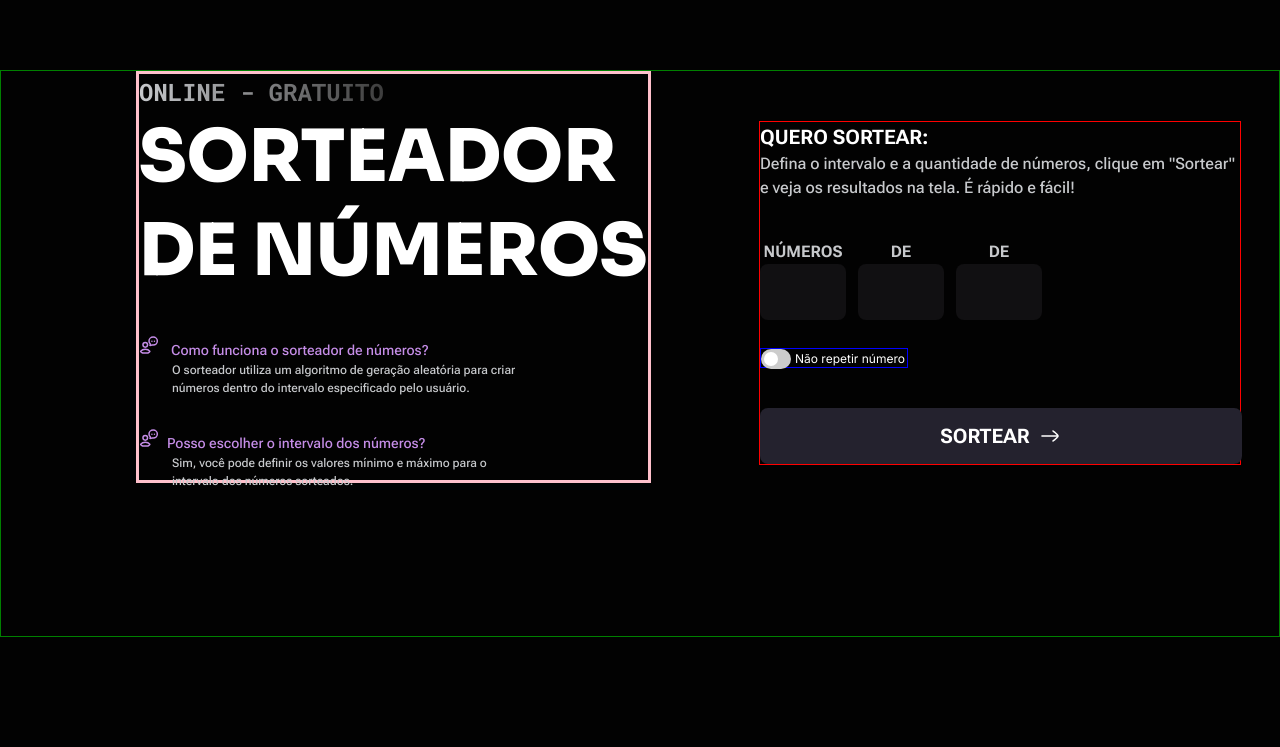
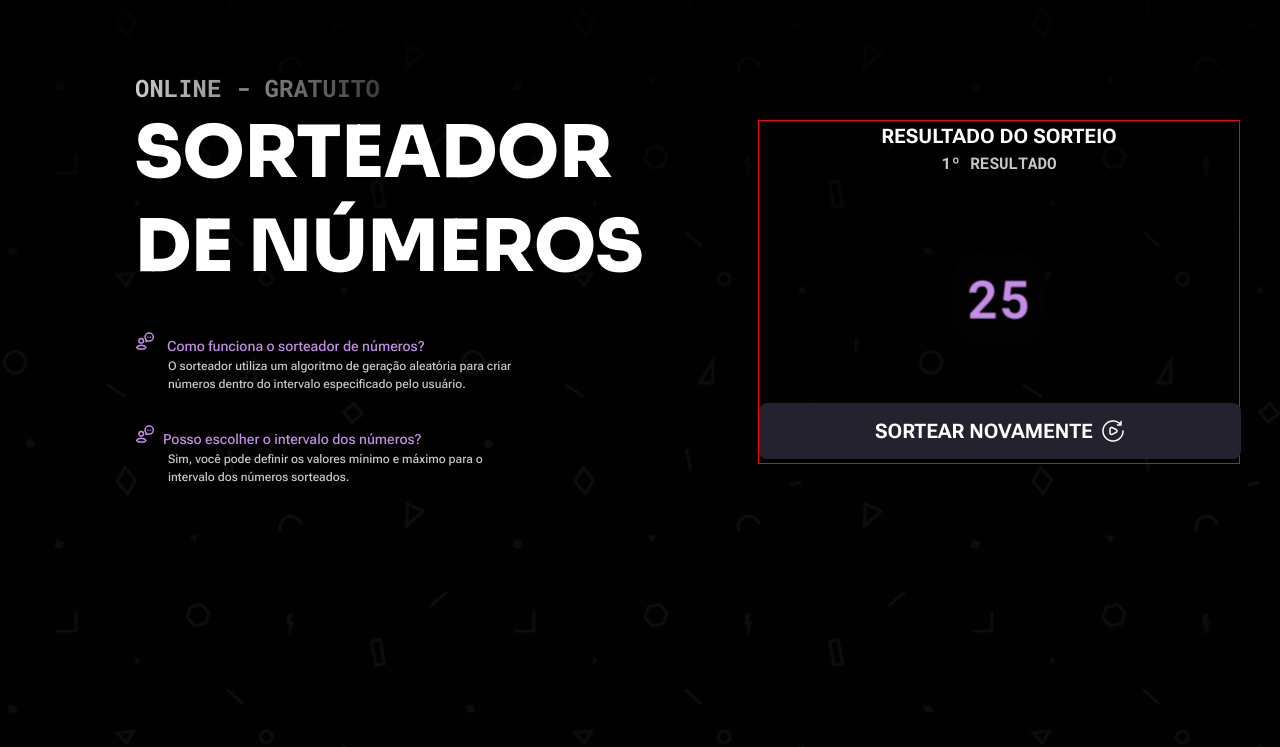
Before and after one commit to andreimpada/Sorteador, a plain HTML site: page index.html in a window 1280 px wide. Shown: the part 129-876 px from the top of the page. Before the commit the page ends 800 px from the top, so only its background shows below. Drawn offline with Linux system fonts and the light colour scheme.

Commit message:
animando o resultado

```diff
--- a/index.html
+++ b/index.html
@@ -35,11 +35,10 @@
         <img src="assets/icons/ppltlk.svg" alt="ppltlk"><span>Posso escolher o intervalo dos números?</span>
         <p>Sim, você pode definir os valores mínimo e máximo para o intervalo dos números sorteados.</p>
       </div>
-
     </div>
 
     <div class="contentright">
-      <div class="righthd">
+      <!-- <div class="righthd">
         <span>QUERO SORTEAR:</span>
         <p>Defina o intervalo e a quantidade de números, clique em "Sortear" e veja os resultados na tela. É rápido e
           fácil!</p>
@@ -64,9 +63,23 @@
         <input type="checkbox">
         <span class="slider"></span>
         <span class="txt">Não repetir número</span>
-      </label>
+      </label> -->
 
-      <button class="roll" id="roll">SORTEAR<img src="assets/icons/arrowright.png" alt=""></button>
+      <!-- <button class="roll" id="roll">SORTEAR<img src="assets/icons/arrowright.png" alt=""></button> -->
+
+
+      <!-- resultado -->
+      <div class="resulthd">
+        <h2>RESULTADO DO SORTEIO</h2>
+        <p>1º RESULTADO</p>
+      </div>
+
+      <ul>
+        <li><span>25</span></li>
+
+      </ul>
+
+      <button class="roll" id="reroll">SORTEAR NOVAMENTE<img src="assets/icons/buttonrepet.png" alt=""></button>
     </div>
   </main>
 
--- a/styles/global.css
+++ b/styles/global.css
@@ -4,28 +4,28 @@
   box-sizing: border-box;
 }
 
-:root{
-  --content-primary:#FFFFFF;
-  --content-secondary:#C7C9CC;
-  --content-tertiary:#D9D9D9;
-  --content-brand:#C58DE7;
-  --content-inverse:#030203;
+:root {
+  --content-primary: #FFFFFF;
+  --content-secondary: #C7C9CC;
+  --content-tertiary: #D9D9D9;
+  --content-brand: #C58DE7;
+  --content-inverse: #030203;
 
   --background-primary: #020202;
   --background-secondary: #111012;
   --background-tertiary: #24222E;
-  --background-brand:#C58DE7;
-  --background-gray:#3D3D3D;
+  --background-brand: #C58DE7;
+  --background-gray: #3D3D3D;
 
-  --accent-pink:#D586E0;
-  --accent-blue:#91A1FA;
-  --accent-green:#77C0A9;
-  --accent-lime:#D1DC97;
-  --accent-red:#E9A9B3;
+  --accent-pink: #D586E0;
+  --accent-blue: #91A1FA;
+  --accent-green: #77C0A9;
+  --accent-lime: #D1DC97;
+  --accent-red: #E9A9B3;
 
-  --gradient-border:#77C0AF 0%, #D1DC97 14.84%, #E9A9B3 32.15%, #D586E0 65.79%, #91A1FA 84.58%;
-  --gradient-background:#D586E0 0%, #91A1FA 98.93%;
-  --gradient-content:#C7C9CC 0%, #3D3D3D 100%;
+  --gradient-border: #77C0AF 0%, #D1DC97 14.84%, #E9A9B3 32.15%, #D586E0 65.79%, #91A1FA 84.58%;
+  --gradient-background: #D586E0 0%, #91A1FA 98.93%;
+  --gradient-content: #C7C9CC 0%, #3D3D3D 100%;
 
   /* font sora */
   --displaylg: 800 72px/130% "Sora", sans-serif;
@@ -39,13 +39,25 @@
   --labelsm: 700 16px/150% "Roboto Flex", sans-serif;
   /* font roboto mono*/
   --overline: 700 24px/150% "Roboto Mono", sans-serif;
+  --overlinesm: 700 16px/150% "Roboto Mono", sans-serif;
+  --overlinerslt: 700 48px/150% "Roboto Mono", sans-serif;
 
 }
 
-body{
+body {
+
   background-color: var(--background-primary);
+  background-image: linear-gradient(rgba(0, 0, 0, 1) 0%,
+  rgba(0,0,0,0.7)60%,
+      rgba(0, 0, 0, 0.7) 100%),
+    url('../assets/footerbackground.png');
+  background-size: cover;
+  background-position: center;
+  background-repeat: repeat;
+  min-height: 100vh;
 }
 
-input,button{
+input,
+button,ul,li {
   all: unset;
 }
--- a/styles/main.css
+++ b/styles/main.css
@@ -20,11 +20,9 @@ header {
 main {
   display: flex;
   gap: 108px;
-  border: 1px solid green;
 }
 
 .contentleft {
-  border: 3px solid pink;
   width: 515px;
   height: 412px;
   margin-left: 135px;
@@ -218,14 +216,14 @@ main {
   }
 
   .switch input:checked+.slider {
-    background-image: linear-gradient(to right, #D586E0,#91A1FA);
+    background-image: linear-gradient(to right, #D586E0, #91A1FA);
   }
 
   .switch input:checked+.slider::before {
     transform: translateX(10px);
   }
 
-  .roll{
+  .roll {
     display: flex;
     align-items: center;
     justify-content: center;
@@ -236,6 +234,109 @@ main {
     border-radius: 8px;
     font: var(--labelmd);
     color: var(--content-primary);
+    cursor: pointer;
+  }
+
+  .resulthd {
+    display: flex;
+    flex-direction: column;
+    align-items: center;
+    justify-content: center;
+    margin-bottom: 80px;
+
+    & h2 {
+      font: var(--labelmd);
+      color: var(--content-primary);
+    }
+
+    & p {
+      text-align: center;
+      font: var(--overlinesm);
+      color: var(--content-secondary);
+    }
+  }
+
+  ul {
+    display: flex;
+    gap: 4px;
+    justify-content: center;
+    margin-bottom: 60px;
+  }
+
+  ul li {
+    display: flex;
+    justify-content: center;
+    align-items: center;
+    height: 88px;
+    width: 86px;
+    background-color: var(--background-brand);
+    border-radius: 28px;
+    animation: fadeIn 1s ease forwards 0s, rotate 2s ease forwards 1.1s, removebg 1s ease-in forwards 3s;
+  }
+
+  li span {
+
+    font: var(--overlinerslt);
+    opacity: 0;
+    animation: spanIn 1s ease forwards 0.8s, colorInherit 1s ease forwards 3s;
+
+  }
+}
+
+
+@keyframes rotate {
+  0% {
+    transform: rotate(0deg) scale(1.1)
+  }
+
+  100% {
+    transform: rotate(360deg) scale(1.1)
+  }
+}
+
+@keyframes fadeIn {
+  0% {
+    opacity: 0;
+    transform: scale(0.9);
+  }
+
+  88% {
+    opacity: 1;
+  }
+
+  100% {
+    opacity: 1;
+    transform: scale(1.1);
+  }
+}
+
+@keyframes removebg {
+  0% {
+    background-color: var(--background-brand);
+  }
+
+  100% {
+    background-color: var(--background-primary);
+  }
+}
+
+@keyframes spanIn {
+  0% {
+    opacity: 0;
+  }
+
+  100% {
+    opacity: 1;
+  }
+}
+
+@keyframes colorInherit {
+  0% {
+    color: var(--background-primary);
+  }
+
+  100% {
+    color: var(--content-brand);
   }
 
 }
```
Lines whose indentation alone changed are shown as unchanged.
